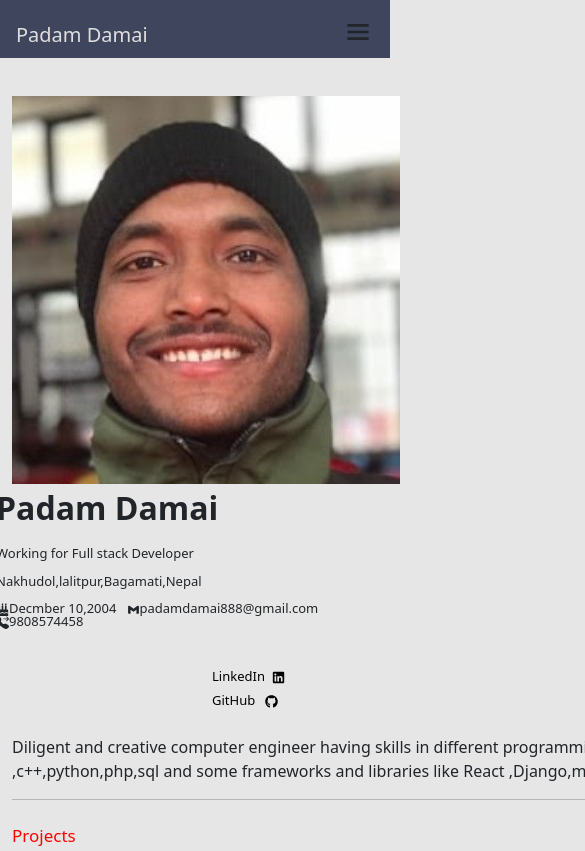
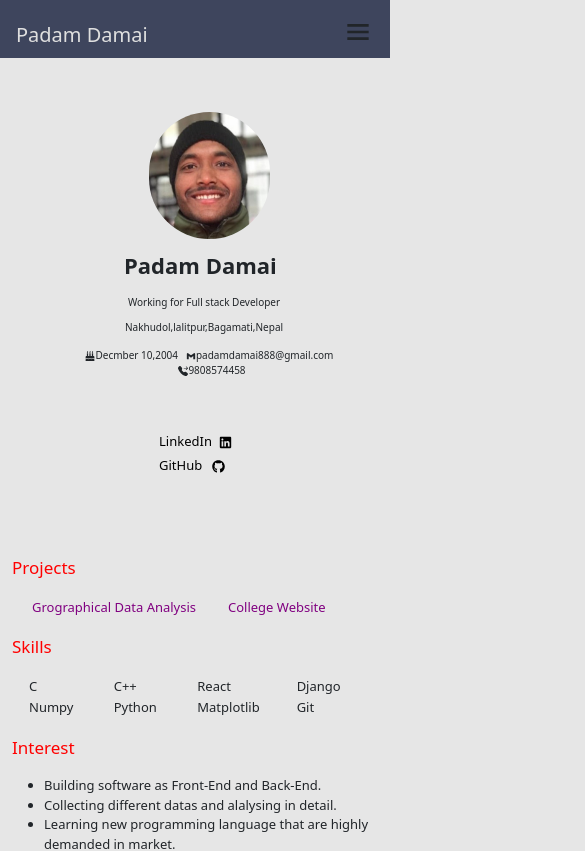
Before and after one commit to padamdamai/my_portfolio, a React (Create React App) app: page /resume in a window 390 px wide. Shown: the top 851 px of the page, 585 px wide, since content can reach past the window. Built offline with nearby package versions, Linux system fonts and the light colour scheme.

Commit message:
added media query for responsive

```diff
--- a/src/resume.css
+++ b/src/resume.css
@@ -2,9 +2,18 @@
 .container{
 	height: auto;
 	width:69%;
-
-
+	margin-top: 19rem;
 	}
+.user_image_padam{
+	height:127px;
+	width:121px;
+	border-radius:64px;
+	margin-right:32px;
+}
+.inner_container{
+	display:flex;
+	margin-top: 161px;
+}
 .portfolio_user{
 	font-size: 32px;
 	font-weight: bold;
@@ -49,3 +58,105 @@ table tr  td > a {
 .head_top_content{
 	margin-left: -1rem;
 }
+
+/*.....................................responsive*/
+
+@media (max-width:512px){
+
+.container{
+width: 20%;
+margin-left: -38rem;
+
+	}
+.inner_container{
+	display:flex;
+	flex-direction: column;
+	margin: 7rem 2rem -2rem 36rem;
+	 width: 23rem;
+
+}
+
+.portfolio_user{
+	font-size: 22px;
+	font-weight: bold;
+	margin-left: 10rem;
+	 width:10rem;
+}
+.user_image_padam{
+	margin:0px 0px 10px 169px;
+
+
+}
+.short_information > p{
+            font-size: 10px;
+            line-height: 0.9;
+            width: 20rem;
+          	text-align: center;
+          	margin-left: 5rem;
+        }
+  .short_information > .icons_container{
+  	margin-left: 120px;
+  	max-width: 16rem;
+  	line-height: 1.5;
+
+
+  }
+   .link{
+   	margin:34px 0px 0px 179px;
+   	width: 5rem;
+
+
+   }
+   .link :hover{
+   	color: green;
+
+   }
+
+  .ShortDescription{
+	font-size: 12px;
+	max-width: 24rem;
+	text-align: justify;
+
+
+	  }
+	  .project,.skills,.interest,.certificates{
+	margin: 1rem 1rem 1rem 38rem;
+}
+table tr > td {
+	margin-left: 175rem;
+	padding-left:17px;
+	width: 11rem;
+	 padding-right: 3px;
+
+
+}
+	table tr td > a {
+padding-left: 3px;
+    width:11rem;
+    display: flex;
+    flex-direction: column;
+    flex-wrap: wrap;
+    font-size: 13px;
+
+
+}
+.listSkills{
+	display: flex;
+	flex-wrap: wrap;
+	max-width: 22rem;
+	height: auto;
+	 font-size: 13px;
+
+}
+.listInterest{
+	font-size: 13px;
+	width: 24rem;
+	display: flex;
+	flex-wrap: wrap;
+
+}
+.horizontal_line{
+	width: 23rem;
+}
+
+}
```
